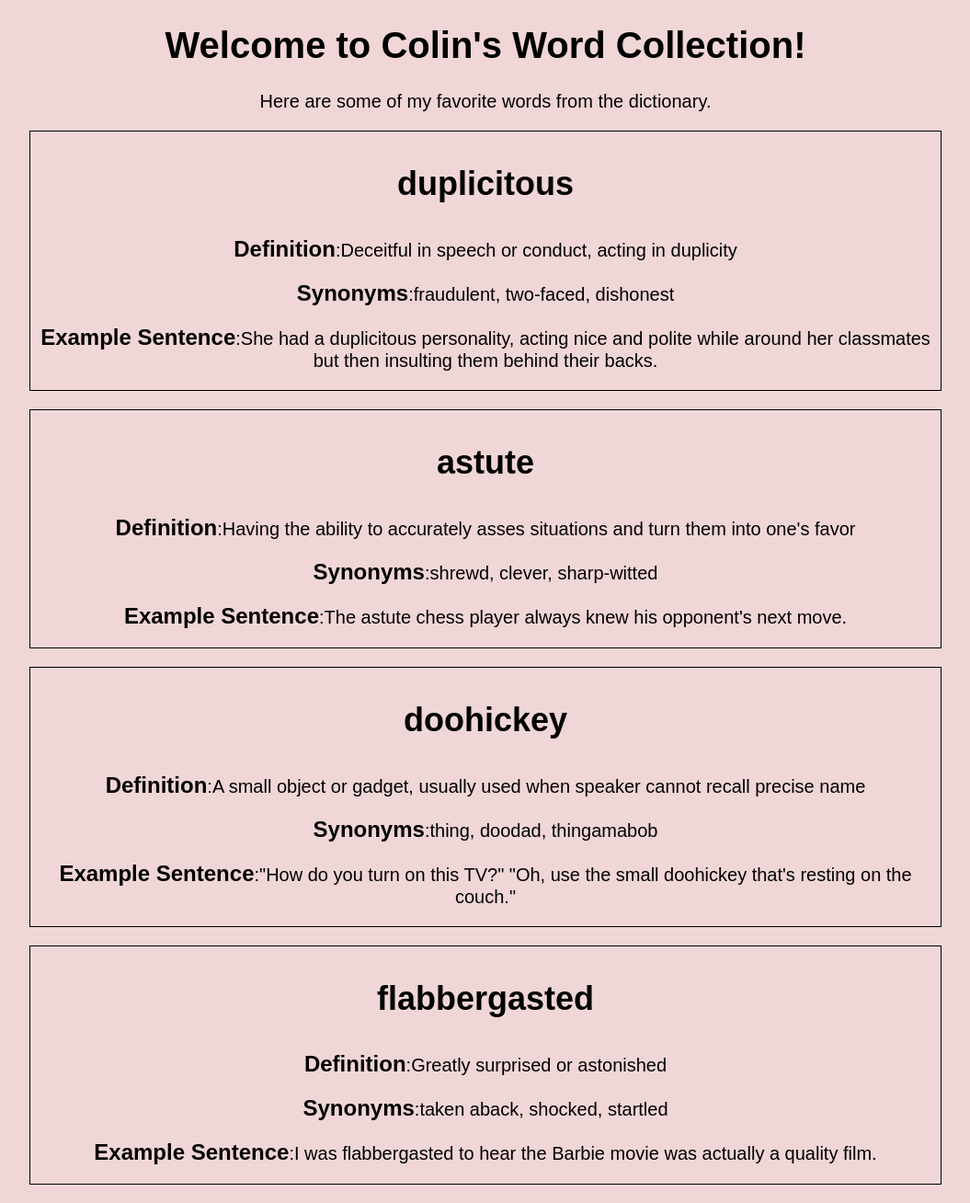
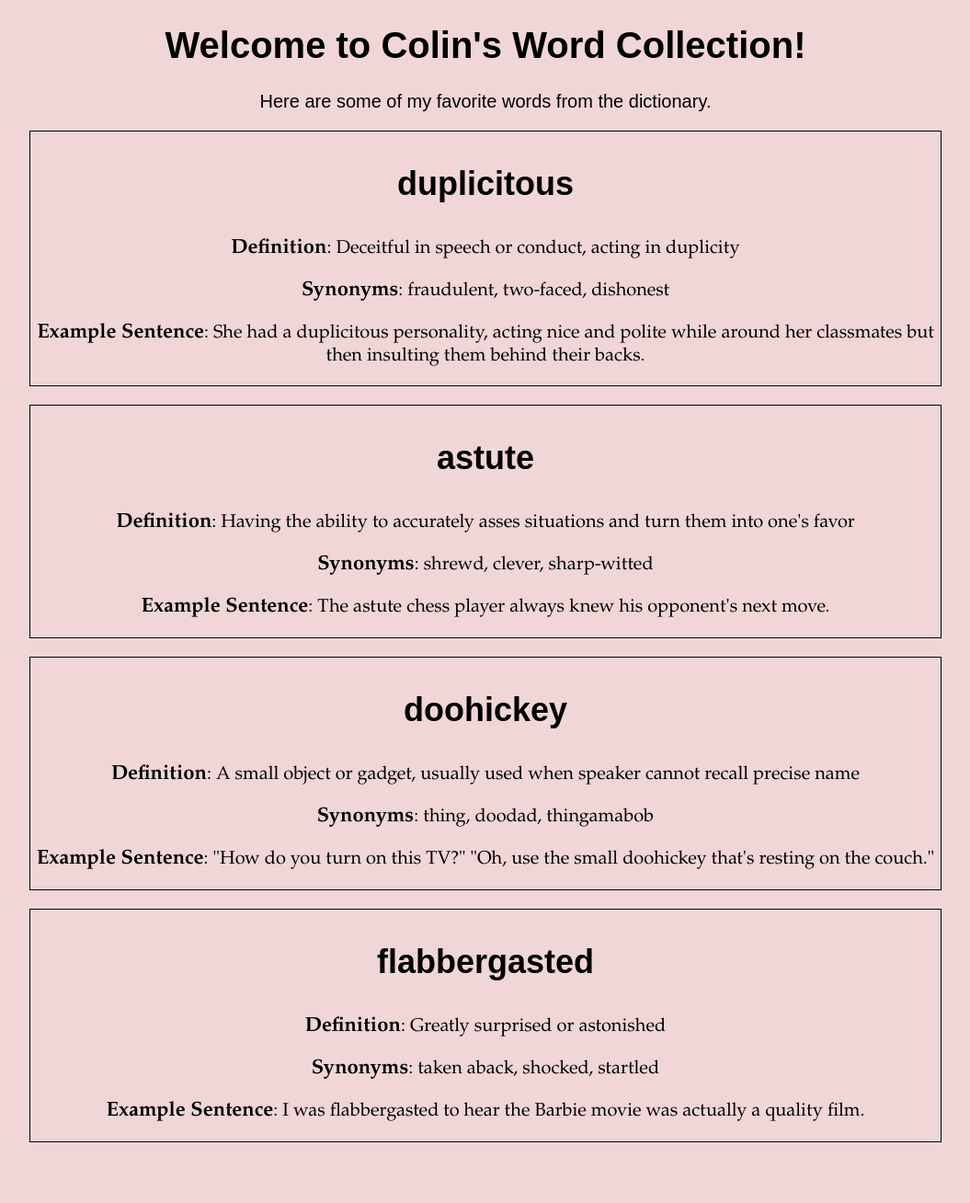
Before and after one commit to CMeier556/collection-project, a PHP site: page / in a window 1280 px wide. Shown: the whole page at 92% size, without its empty margins (112-1167 px from the left). After the commit the page ends 1242 px from the top, so only its background shows below. Run offline with PHP 8.4, Linux system fonts and the light colour scheme; data comes from the database, SQL or seed files in the repository.

Commit message:
Ready for Peer Review

```diff
--- a/Word.php
+++ b/Word.php
@@ -1,10 +1,10 @@
 <?php
 
 class Word {
-    public string $name;
-    public string $definition;
-    public string $synonyms;
-    public string $sentence;
+    private string $name;
+    private string $definition;
+    private string $synonyms;
+    private string $sentence;
 
     public function __construct (string $name, string $definition, string $synonyms, string $sentence)
     {
@@ -14,14 +14,15 @@ class Word {
         $this->sentence = $sentence;
     }
 
-    public function createWordCard() {
+    public function createWordCard()
+    {
         return
         "<section class='word-container'>
             <div class='item'>
                 <h3 class='word'>$this->name</h3>
-                <p class='stat'><b>Definition</b>:$this->definition</p>
-                <p class='stat'><b>Synonyms</b>:$this->synonyms</p>
-                <p class='stat'><b>Example Sentence</b>:$this->sentence</p>
+                <p class='stat'><b>Definition</b>:  $this->definition</p>
+                <p class='stat'><b>Synonyms</b>:  $this->synonyms</p>
+                <p class='stat'><b>Example Sentence</b>:  $this->sentence</p>
             </div>
         </section>";
     }
--- a/style.css
+++ b/style.css
@@ -30,5 +30,9 @@ body {
 }
 
 b {
-	font-size: 1.2rem;
+	font-size: 1.1rem;
 }
+
+.stat {
+	font-family: Garamond, serif;
+}
```
Also changed, not shown: tests/WordTest.php (+5 -4 lines).
